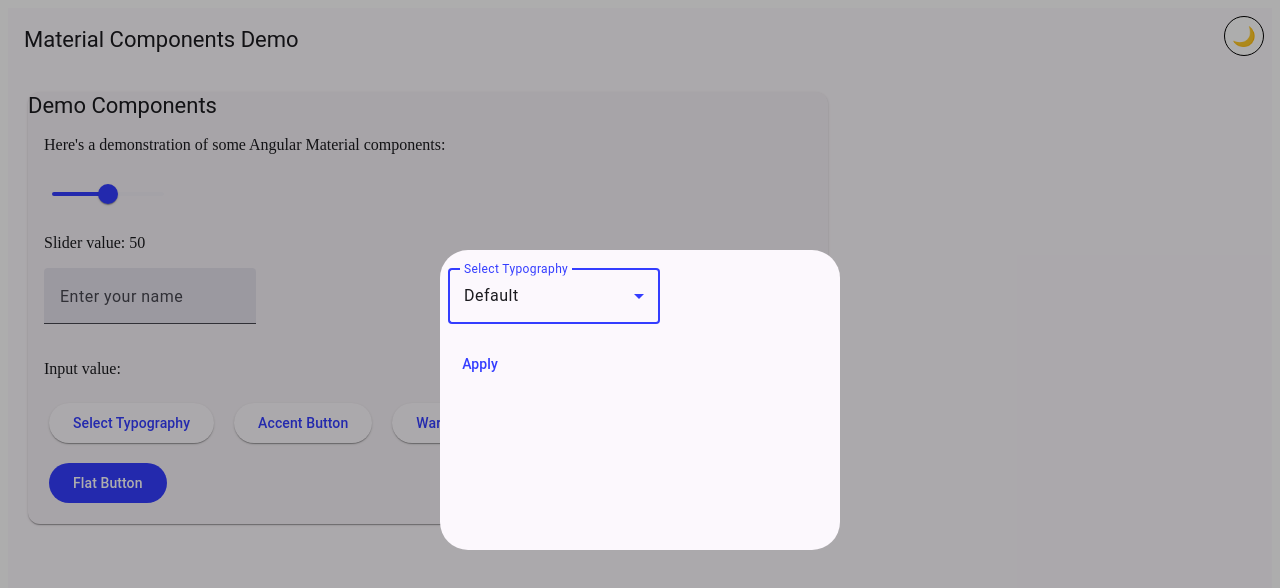
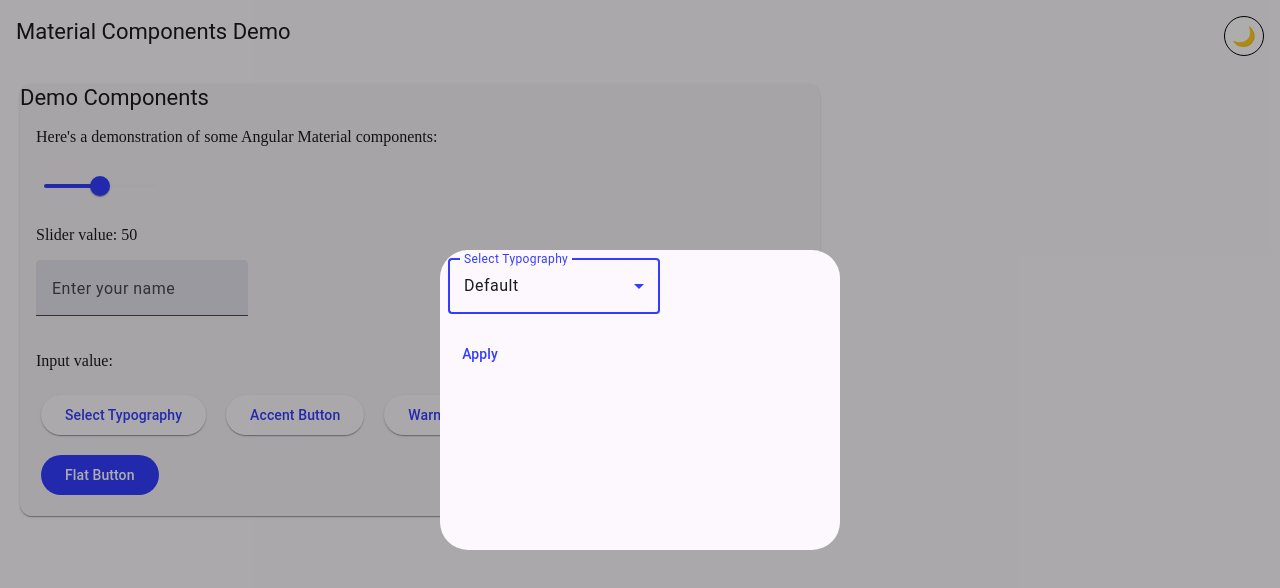
Before and after one commit to kmboyle/edu, an Angular app in the folder frontend/project1/angular-app/: page / in a window 1280 px wide. Both pictures are taken after a click on the button "Select Typography". Shown: the top 588 px of the page. Built offline with nearby package versions, Linux system fonts and the light colour scheme.

Commit message:
styling changes

```diff
--- a/frontend/project1/angular-app/src/app/dialogs/typography-selector.component.scss
+++ b/frontend/project1/angular-app/src/app/dialogs/typography-selector.component.scss
@@ -2,5 +2,4 @@
 .typography-selector {
   width: 200px;
   padding: 8px;
-  margin-top: 10px;
 }
--- a/frontend/project1/angular-app/src/styles.scss
+++ b/frontend/project1/angular-app/src/styles.scss
@@ -21,6 +21,7 @@ $my-dark-theme: mat.define-theme((
 
 // Apply the theme
 body {
+  margin: 0;
   @include mat.all-component-themes($my-light-theme);
     &.dark-theme {
     @include mat.all-component-themes($my-dark-theme);
```
